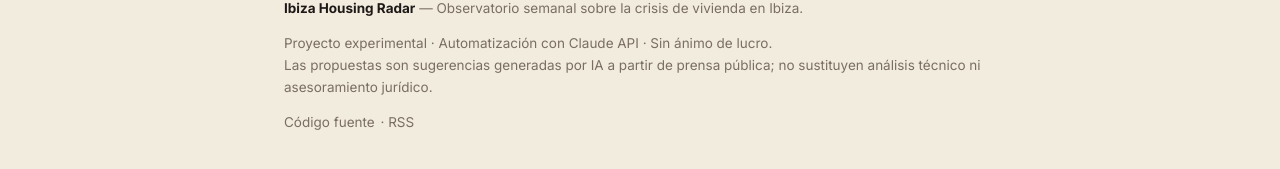
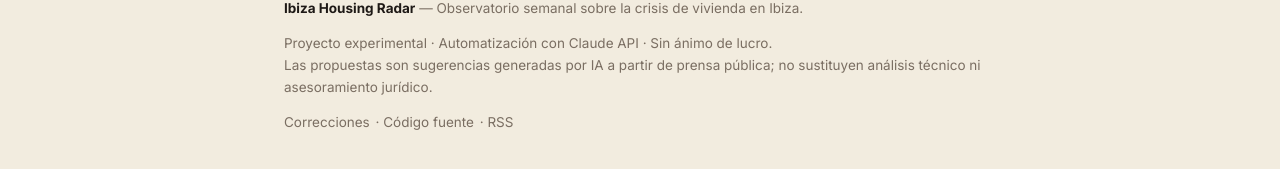
Before and after one commit to otundra/ibiza-housing-radar, a Jekyll site: the page built from docs/index.md, in a window 1280 px wide and 900 px high, scrolled down 2698 px. Shown: the part 697-866 px from the top of the window. Built offline with Jekyll 4.4.1, drawn with Linux system fonts in a browser that asks for light colours; some web fonts are replaced.

Commit message:
feat(auditor): enlaza /correcciones/ desde el pie del sitio
DISENO-AUDITOR-MVP §7.2. Junto a "Codigo fuente" y "RSS" para que la
pagina de avisos sea descubrible desde cualquier vista del sitio sin
ocupar la navegacion principal.

Co-Authored-By: Claude Opus 4.7 <noreply@anthropic.com>

```diff
--- a/docs/_includes/footer.html
+++ b/docs/_includes/footer.html
@@ -9,6 +9,7 @@
       no sustituyen análisis técnico ni asesoramiento jurídico.
     </p>
     <p class="footer-links">
+      <a href="{{ site.baseurl }}/correcciones/">Correcciones</a> ·
       <a href="https://github.com/otundra/ibiza-housing-radar">Código fuente</a> ·
       <a href="{{ site.baseurl }}/feed.xml">RSS</a>
     </p>
```
